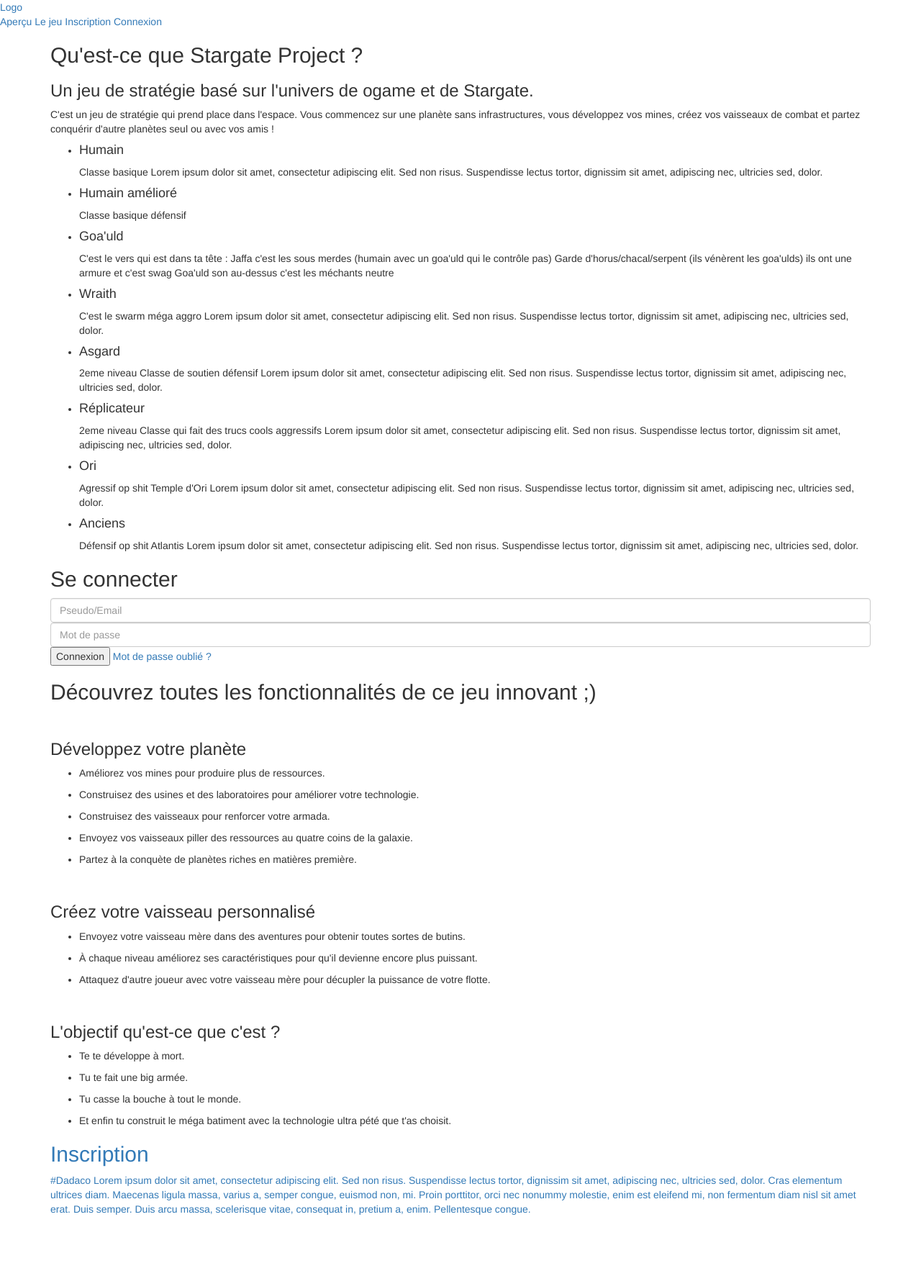
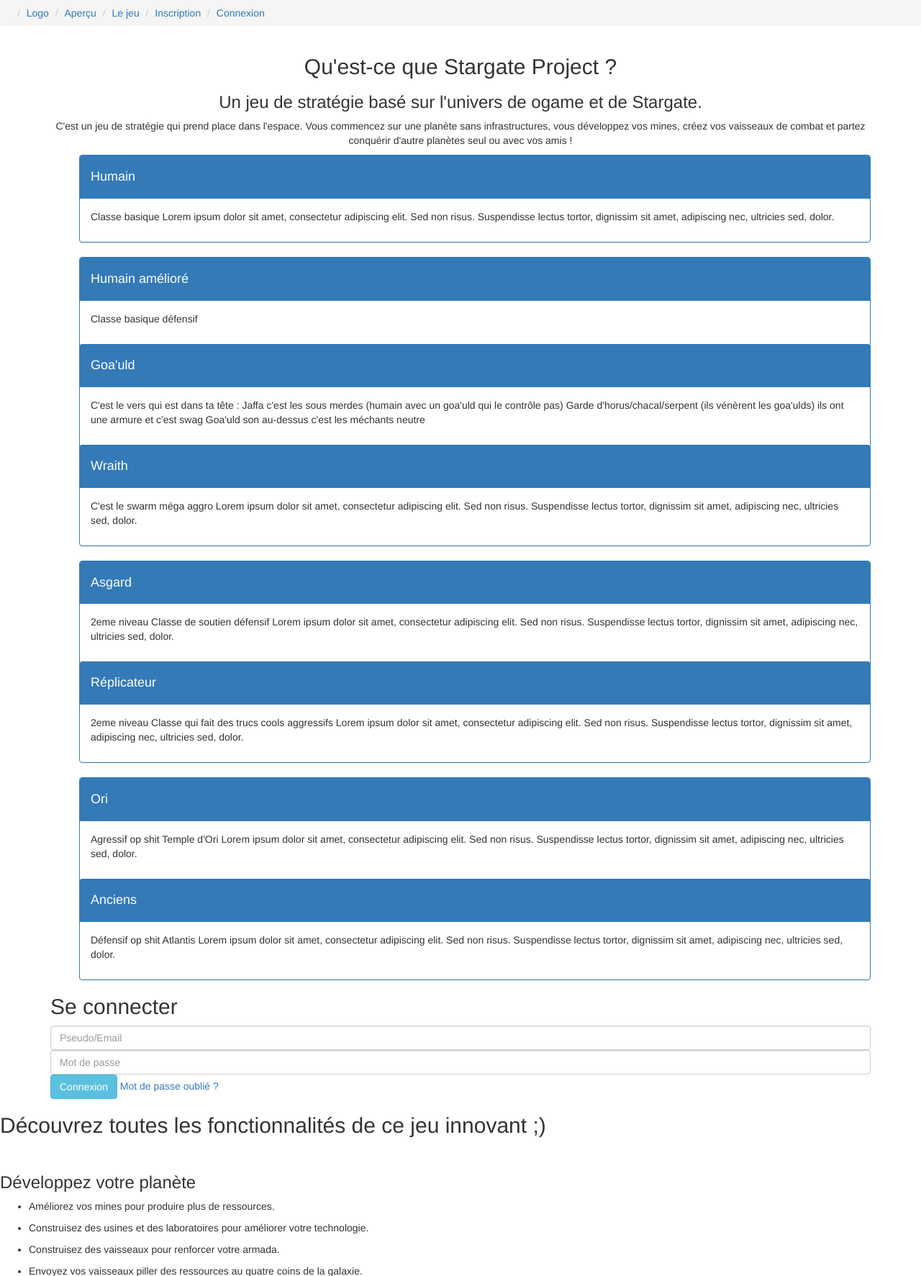
Before and after one commit to twoubt/Stargate, a PHP site: page / in a window 1280 px wide. Shown: the top 1773 px of the page at 72% size. Before the commit the page ends 1688 px from the top, so only its background shows below. Run offline with PHP 8.4, Linux system fonts and the light colour scheme.

Commit message:
Hahaha ya du bootstrap maintenant
c'est moche mais c'est un début

```diff
--- a/public/index.php
+++ b/public/index.php
@@ -1,6 +1,6 @@
 <?php
 session_start();
-define('DS', DIRECTORY_SEPARATOR);
+define('DS', '/'); //define('DS', 'DIRECTORY_SEPARATOR'); sous windows il fait des \ et ça fou la merde
 define('ROOT', dirname(dirname(__FILE__)));
 
 $url = isset($_GET['url']) ? $_GET['url'] : null;
--- a/vues/index/accueilPage.php
+++ b/vues/index/accueilPage.php
@@ -7,38 +7,97 @@
   <div id="presentationGenerale">
     <div id="blocInfoGene">
       <div id="infos">
-        <h2>Qu'est-ce que Stargate Project ?</h2>
-        <h3>Un jeu de stratégie basé sur l'univers de ogame et de Stargate.</h3>
-        <p>C'est un jeu de stratégie qui prend place dans l'espace. Vous commencez sur une planète sans infrastructures,
+        <h2 class="text-center">Qu'est-ce que Stargate Project ?</h2>
+        <h3 class="text-center">Un jeu de stratégie basé sur l'univers de ogame et de Stargate.</h3>
+        <p class="text-center">C'est un jeu de stratégie qui prend place dans l'espace. Vous commencez sur une planète sans infrastructures,
          vous développez vos mines, créez vos vaisseaux de combat et partez conquérir d'autre planètes seul ou avec vos amis !</p>
-         <div id="choixTechno">
+         <div class="panel-group" id="choixTechno">
+
            <ul>
-             <li><h4>Humain</h4><p>Classe basique Lorem ipsum dolor sit amet, consectetur adipiscing elit. Sed non risus.
-                Suspendisse lectus tortor, dignissim sit amet, adipiscing nec, ultricies sed, dolor.</p></li>
+             <div class="panel-group">
+               <div class="panel panel-primary">
+                 <div class="panel-heading">
+                   <h4>Humain</h4>
+                 </div>
+                 <div class="panel-body">
+                   <p>Classe basique Lorem ipsum dolor sit amet, consectetur adipiscing elit. Sed non risus.
+                  Suspendisse lectus tortor, dignissim sit amet, adipiscing nec, ultricies sed, dolor.</p>
+                </div>
+              </div>
+            </div>
            </ul>
              <ul>
-             <li><h4>Humain amélioré</h4><p>Classe basique défensif</p></li>
-             <li><h4>Goa'uld</h4><p>C'est le vers qui est dans ta tête : Jaffa c'est les sous merdes (humain avec un goa'uld qui le contrôle pas)
+               <div class="panel-group">
+                 <div class="panel panel-primary">
+                   <div class="panel-heading">
+                     <h4>Humain amélioré</h4>
+                   </div>
+                   <div class="panel-body">
+                     <p>Classe basique défensif</p>
+                   </div>
+                   <div class="panel-heading">
+                     <h4>Goa'uld</h4>
+                   </div>
+                   <div class="panel-body">
+                     <p>C'est le vers qui est dans ta tête : Jaffa c'est les sous merdes (humain avec un goa'uld qui le contrôle pas)
                        Garde d'horus/chacal/serpent (ils vénèrent les goa'ulds) ils ont une armure et c'est swag
                        Goa'uld son au-dessus
                        c'est les méchants
                        neutre
-             </p></li>
-             <li><h4>Wraith</h4><p>C'est le swarm méga aggro Lorem ipsum dolor sit amet, consectetur adipiscing elit. Sed non risus.
-                Suspendisse lectus tortor, dignissim sit amet, adipiscing nec, ultricies sed, dolor.</p></li>
+                     </p>
+                   </div>
+                   <div class="panel-heading">
+                     <h4>Wraith</h4>
+                   </div>
+                   <div class="panel-body">
+                   <p>C'est le swarm méga aggro Lorem ipsum dolor sit amet, consectetur adipiscing elit. Sed non risus.
+                      Suspendisse lectus tortor, dignissim sit amet, adipiscing nec, ultricies sed, dolor.</p>
+                  </div>
+                </div>
+              </div>
              </ul>
              <ul>
-             <li><h4>Asgard</h4><p>2eme niveau Classe de soutien défensif Lorem ipsum dolor sit amet, consectetur adipiscing elit. Sed non risus.
-               Suspendisse lectus tortor, dignissim sit amet, adipiscing nec, ultricies sed, dolor.</p></li>
-             <li><h4>Réplicateur</h4><p>2eme niveau Classe qui fait des trucs cools aggressifs Lorem ipsum dolor sit amet, consectetur adipiscing elit. Sed non risus.
-                Suspendisse lectus tortor, dignissim sit amet, adipiscing nec, ultricies sed, dolor.</p></li>
+               <div class="panel-group">
+                 <div class="panel panel-primary">
+                   <div class="panel-heading">
+                     <h4>Asgard</h4>
+                   </div>
+                   <div class="panel-body">
+                     <p>2eme niveau Classe de soutien défensif Lorem ipsum dolor sit amet, consectetur adipiscing elit. Sed non risus.
+                       Suspendisse lectus tortor, dignissim sit amet, adipiscing nec, ultricies sed, dolor.</p>
+                    </div>
+                    <div class="panel-heading">
+                      <h4>Réplicateur</h4>
+                    </div>
+                    <div class="panel-body">
+                      <p>2eme niveau Classe qui fait des trucs cools aggressifs Lorem ipsum dolor sit amet, consectetur adipiscing elit. Sed non risus.
+                        Suspendisse lectus tortor, dignissim sit amet, adipiscing nec, ultricies sed, dolor.</p>
+                    </div>
+                  </div>
+                </div>
                </ul>
                <ul>
-             <li><h4>Ori</h4><p>Agressif op shit Temple d'Ori Lorem ipsum dolor sit amet, consectetur adipiscing elit. Sed non risus.
-                Suspendisse lectus tortor, dignissim sit amet, adipiscing nec, ultricies sed, dolor.</p></li>
-             <li><h4>Anciens</h4><p>Défensif op shit Atlantis Lorem ipsum dolor sit amet, consectetur adipiscing elit. Sed non risus.
-                Suspendisse lectus tortor, dignissim sit amet, adipiscing nec, ultricies sed, dolor.</p></li>
+                 <div class="panel-group">
+                   <div class="panel panel-primary">
+                     <div class="panel-heading">
+                       <h4>Ori</h4>
+                     </div>
+                     <div class="panel-body">
+                 <p>Agressif op shit Temple d'Ori Lorem ipsum dolor sit amet, consectetur adipiscing elit. Sed non risus.
+                    Suspendisse lectus tortor, dignissim sit amet, adipiscing nec, ultricies sed, dolor.</p>
+                  </div>
+                  <div class="panel-heading">
+                 <h4>Anciens</h4>
+               </div>
+               <div class="panel-body">
+                 <p>Défensif op shit Atlantis Lorem ipsum dolor sit amet, consectetur adipiscing elit. Sed non risus.
+                    Suspendisse lectus tortor, dignissim sit amet, adipiscing nec, ultricies sed, dolor.</p>
+                  </div>
+                  </div>
+                </div>
                </ul>
+             </div>
+            </div>
         </div>
       </div>
       <div>
@@ -50,7 +109,7 @@
               <input class="form-control" type="text" name="password" placeholder="Mot de passe">
             </div>
             <div>
-              <input type="submit" value="Connexion"/>
+              <input type="submit" class="btn btn-info" value="Connexion"/>
               <a href="/accueilPage.html">Mot de passe oublié ?</a>
             </div>
           </form>
--- a/vues/index/header.php
+++ b/vues/index/header.php
@@ -1,10 +1,12 @@
 <header>
-  <a href="#" class="header__icon" id="header__icon"></a>
-  <a href="#" class="header__logo" id="header__logo">Logo</a>
-  <nav class="menu">
-      <a href="#presentationGenerale">Aperçu</a>
-      <a href="#presentation">Le jeu</a>
-      <a href="inscriptionPage.html">Inscription</a>
-      <a href="#connection">Connexion</a>
-  </nav>
+    <nav class="menu">
+      <ul class="breadcrumb">
+        <li><a href="#" class="header__icon" id="header__icon"></a></li>
+        <li><a href="#" class="header__logo" id="header__logo">Logo</a></li>
+        <li><a href="#presentationGenerale">Aperçu</a></li>
+        <li><a href="#presentation">Le jeu</a></li>
+        <li><a href="inscriptionPage.html">Inscription</a></li>
+        <li><a href="#connection">Connexion</a></li>
+      </ul>
+    </nav>
 </header>
```
Lines whose indentation alone changed are shown as unchanged.
